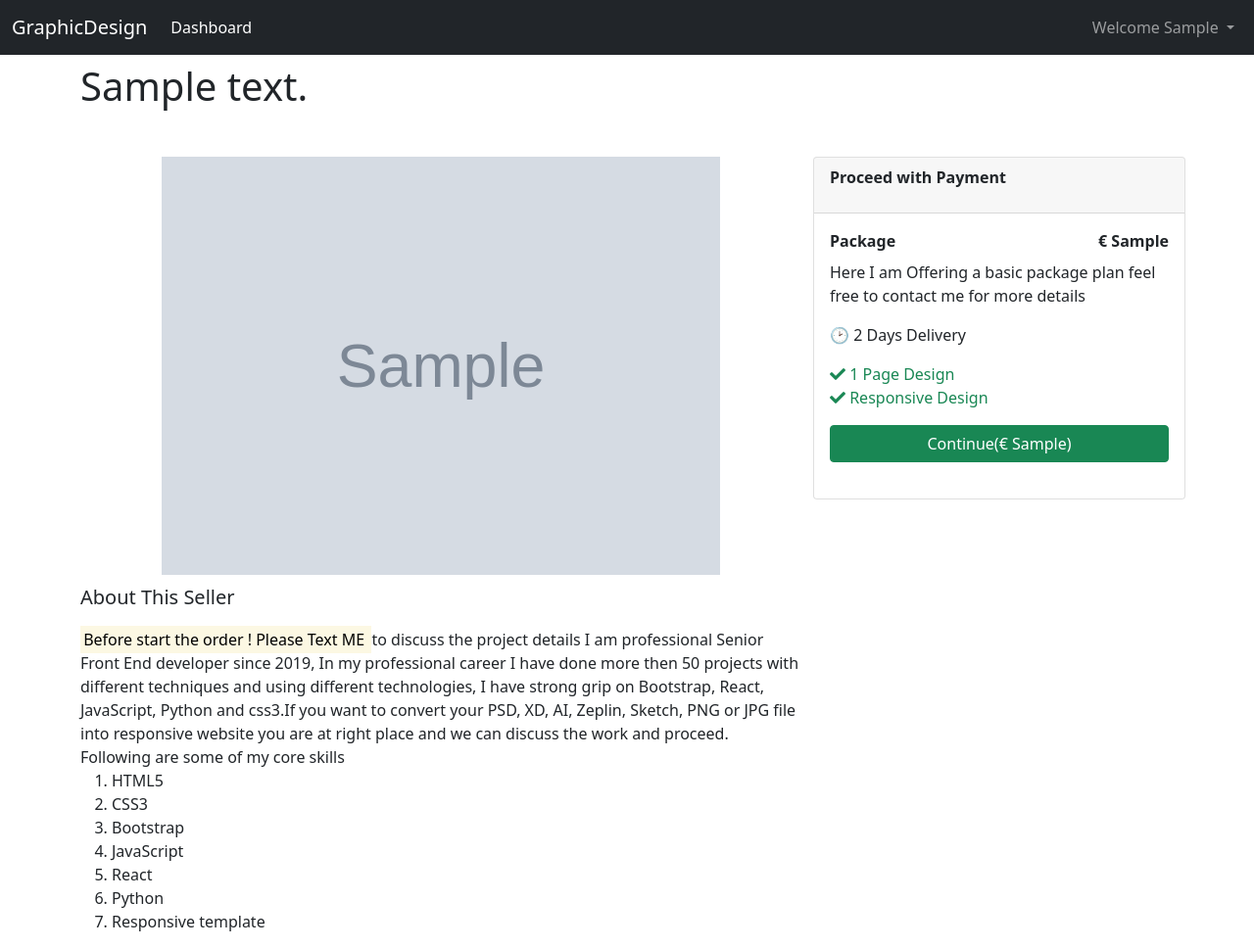
After one commit to vinod2rahul/MS4-GraphicDesignServices, a Django app: page /designs/1 in a window 1280 px wide. The commit adds this page. Shown: the whole page at 98% size. Run offline with Django 3.2, Linux system fonts and the light colour scheme; a user stored in the database is signed in; tables that the repository leaves empty hold one stand-in row (values such as "Sample post"); grey boxes marked "Sample" are stand-in pictures; some libraries are stand-ins or nearby versions.

Commit message:
feat: Add Single_design.html view with listing specific design functionality

```diff
--- a/graphic-design/graphicdesignapp/static/css/styles.css
+++ b/graphic-design/graphicdesignapp/static/css/styles.css
@@ -3,12 +3,12 @@ body{
     padding : 0;
 }
 
-.card-body:hover p{
+.desc:hover{
     color: #1dbf73;
 }
 
 .card-image{
-    object-fit: fill;
+    object-fit: fill !important;
 }
 
 .card-header{
--- a/graphic-design/graphicdesignapp/templates/dashboard.html
+++ b/graphic-design/graphicdesignapp/templates/dashboard.html
@@ -1,4 +1,8 @@
 {% extends 'layouts/app.html' %}
+{% load static %}
+{% block script %}
+<script type="text/javascript" src="{% static '/js/index.js' %}"></script>
+{% endblock %}
 {% block title%}
 <title>Dashboard</title>
 {% endblock %}
--- a/graphic-design/graphicdesignapp/templates/layouts/app.html
+++ b/graphic-design/graphicdesignapp/templates/layouts/app.html
@@ -16,15 +16,18 @@
     <script src="https://cdnjs.cloudflare.com/ajax/libs/axios/0.21.1/axios.min.js"
         integrity="sha512-bZS47S7sPOxkjU/4Bt0zrhEtWx0y0CRkhEp8IckzK+ltifIIE9EMIMTuT/mEzoIMewUINruDBIR/jJnbguonqQ=="
         crossorigin="anonymous" referrerpolicy="no-referrer"></script>
+    <link rel="stylesheet" href="https://cdnjs.cloudflare.com/ajax/libs/font-awesome/5.15.3/css/all.min.css"
+        integrity="sha512-iBBXm8fW90+nuLcSKlbmrPcLa0OT92xO1BIsZ+ywDWZCvqsWgccV3gFoRBv0z+8dLJgyAHIhR35VZc2oM/gI1w=="
+        crossorigin="anonymous" referrerpolicy="no-referrer" />
     <link rel="stylesheet" href="{% static '/css/styles.css' %}">
-    <script type="text/javascript" src="{% static '/js/index.js' %}"></script>
+    {% block script %}{% endblock %}
     {% block title %}{% endblock %}
 </head>
 
 <body>
     <nav class="navbar navbar-expand-lg navbar-dark bg-dark mb-2">
         <div class="container-fluid">
-            <a class="navbar-brand" href="#">GraphicDesign</a>
+            <a class="navbar-brand" href="{% url 'dashboard' %}">GraphicDesign</a>
             <button class="navbar-toggler" type="button" data-bs-toggle="collapse"
                 data-bs-target="#navbarSupportedContent" aria-controls="navbarSupportedContent" aria-expanded="false"
                 aria-label="Toggle navigation">
--- a/graphic-design/graphicdesignapp/templates/login.html
+++ b/graphic-design/graphicdesignapp/templates/login.html
@@ -20,6 +20,7 @@
 
 <form action="{% url 'login' %}" method="POST">
     {% csrf_token %}
+    <input type="hidden" name="next" value="{{ request.GET.next }}" />
     <div class="form-group mt-2">
         <label for="username">Username:</label>
         <input type="username" name="username" id="username" placeholder="Enter username..." class="form-control" />
--- /dev/null
+++ b/graphic-design/graphicdesignapp/templates/single_design.html
@@ -0,0 +1,78 @@
+{% extends 'layouts/app.html'%}
+{% block title %}
+<title>Design Page</title>
+{% endblock %}
+{% if messages %}
+<ul style="list-style-type: none;">
+    {% for message in messages %}
+    <li {% if message.tags %} class="alert alert-{{ message.tags }} alert-dismissible" {% endif %}>
+        {% if message.level == DEFAULT_MESSAGE_LEVELS.ERROR %} Important: {% endif %}
+        {{ message }}
+        <button type="button" class="btn-close" data-bs-dismiss="alert" aria-label="Close"></button>
+    </li>
+    {% endfor %}
+</ul>
+{% endif %}
+{% block content %}
+<div class="row" id="single_design">
+    <h1 class="mb-5">{{ design.description }}</h1>
+    <div class="col-lg-8 col-md-7 col-sm-12">
+        <div id="carouselExampleControls" class="carousel slide" data-ride="carousel">
+            <div class="carousel-inner">
+                <div class="carousel-item active">
+                    <img class="d-block w-100" style="object-fit: contain;" height="427" src="{{ design.image }}"
+                        alt="First slide">
+                </div>
+            </div>
+            <a class="carousel-control-prev" href="#carouselExampleControls" role="button" data-slide="prev">
+                <span class="carousel-control-prev-icon" aria-hidden="true"></span>
+                <span class="sr-only">Previous</span>
+            </a>
+            <a class="carousel-control-next" href="#carouselExampleControls" role="button" data-slide="next">
+                <span class="carousel-control-next-icon" aria-hidden="true"></span>
+                <span class="sr-only">Next</span>
+            </a>
+        </div>
+        <div class="mt-2">
+            <p class="lead"><b>About This Seller</b></p>
+            <mark>Before start the order ! Please Text ME </mark> to discuss the project details I am professional
+            Senior Front End
+            developer since 2019, In my professional career I have done more then 50 projects with different techniques
+            and using different technologies, I have strong grip on Bootstrap, React, JavaScript, Python and css3.If you
+            want to convert your PSD, XD, AI, Zeplin, Sketch, PNG or JPG file into responsive website you are at right
+            place and we can discuss the work and proceed.
+
+            Following are some of my core skills
+            <ol>
+                <li>HTML5</li>
+                <li>CSS3</li>
+                <li>Bootstrap</li>
+                <li>JavaScript</li>
+                <li>React</li>
+                <li>Python</li>
+                <li> Responsive template</li>
+            </ol>
+        </div>
+    </div>
+    <div class="col-lg-4 col-md-5 col-col-sm-12 card p-0" style="height: 350px;">
+        <div class="card-header text-center">
+            <p><b>Proceed with Payment</b></p>
+        </div>
+        <div class="card-body">
+            <span class="d-flex justify-content-between">
+                <span><b>Package</b></span>
+                <span><b>&#x20AC; {{ design.price }}</b></span>
+            </span>
+            <p class="mt-2">Here I am Offering a basic package plan feel free to contact me for more details</p>
+            <p class="mt-3">&#128337; 2 Days Delivery</p>
+            <ul class="list-group" style="list-style-type: none;">
+                <li class="text-success"><i class="fas fa-check text-success"></i> 1 Page Design</li>
+                <li class="text-success"><i class="fas fa-check text-success"></i> Responsive Design</li>
+            </ul>
+            <div class="d-grid gap-2 text-center">
+                <button class="btn btn-success btn-block mt-3">Continue(&#x20AC; {{ design.price }})</button>
+            </div>
+        </div>
+    </div>
+</div>
+{% endblock %}
--- a/graphic-design/graphicdesignapp/urls.py
+++ b/graphic-design/graphicdesignapp/urls.py
@@ -7,5 +7,6 @@ urlpatterns = [
     path('accounts/login/', views.handleLogin, name="login"),
     path('', views.dashboard, name="dashboard"),
     path('accounts/designs/', views.getdesigns, name="designs"),
+    path('designs/<design_id>', views.getdesignsbyid, name="design"),
     path('accounts/logout/', views.handleLogout, name="logout"),
 ]
--- a/graphic-design/graphicdesignapp/views.py
+++ b/graphic-design/graphicdesignapp/views.py
@@ -4,7 +4,9 @@ from django.contrib import messages
 from django.contrib.auth.hashers import make_password
 from django.contrib.auth import authenticate, login, logout
 from django.contrib.auth.models import User
+from django.urls.conf import path
 from graphicdesignapp.models import Design
+from django.contrib.auth.decorators import login_required
 from django.core import serializers
 from django.http.response import JsonResponse
 import re
@@ -89,6 +91,14 @@ def getdesigns(request):
     return JsonResponse(serialized_data, safe=False)
 
 
+@login_required(login_url='/accounts/login')
+def getdesignsbyid(request, design_id):
+    design = Design.objects.get(id=design_id)
+    return render(request, 'single_design.html', {
+        'design': design
+    })
+
+
 def dashboard(request):
     return render(request, 'dashboard.html')
 
```
Also changed, not shown: graphic-design/graphicdesignapp/static/js/index.js (+8 -3 lines).
